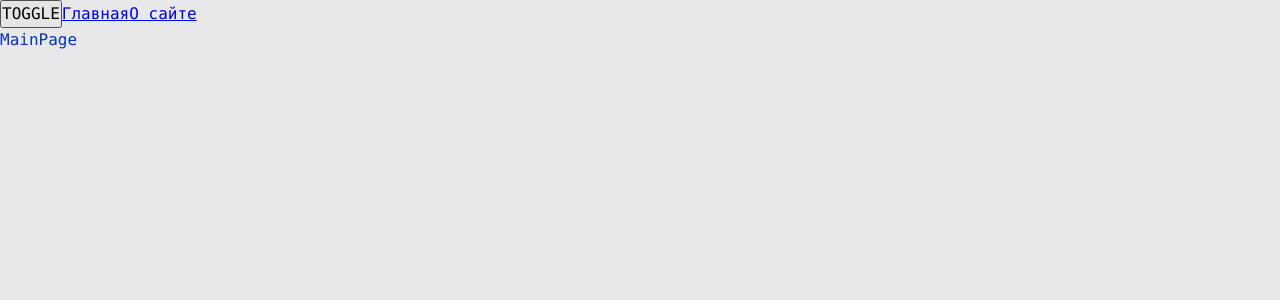
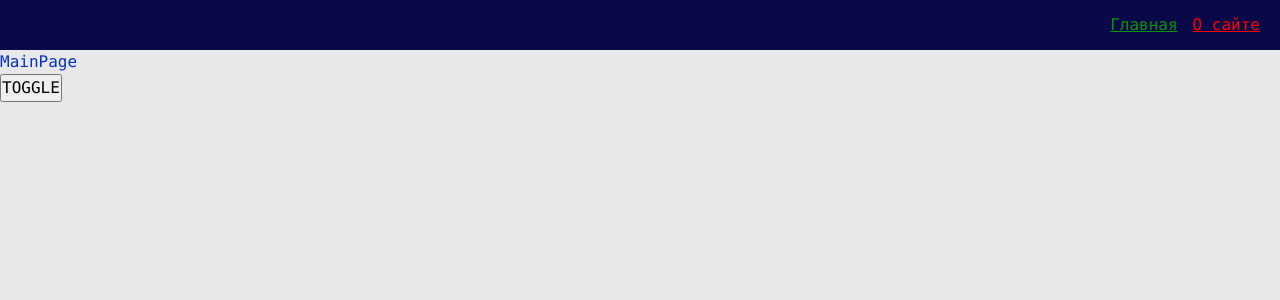
Before and after one commit to 1ike/ulbi-course, a React app: page / in a window 1280 px wide. Shown: the top 300 px of the page. Built offline with nearby package versions, Linux system fonts and the light colour scheme.

Commit message:
12: add Navbar and ui link component.

```diff
--- a/src/app/App.tsx
+++ b/src/app/App.tsx
@@ -1,9 +1,9 @@
 import React from 'react';
-import {Link} from 'react-router-dom';
 import './styles/index.scss';
 import {classNames} from "shared/lib/classNames/classNames";
 import {useTheme} from "app/providers/ThemeProvider";
 import {AppRouter} from "app/providers/router";
+import {Navbar} from "widgets/Navbar";
 
 
 const App = () => {
@@ -11,10 +11,9 @@
 
     return (
         <div className={classNames('app', {}, [theme])}>
+            <Navbar />
+            <AppRouter />
             <button onClick={toggleTheme}>TOGGLE</button>
-            <Link to={'/'}>Главная</Link>
-            <Link to={'/about'}>О сайте</Link>
-            <AppRouter />
         </div>
     );
 };
--- a/src/app/styles/themes/dark.scss
+++ b/src/app/styles/themes/dark.scss
@@ -1,6 +1,9 @@
 .app.dark {
     --bg-color: #090949;
+    --inverted-bg-color: #e8e8ea;
 
     --primary-color: #049604;
     --secondary-color: #04ff04;
+    --inveted-primary-color: #0232c2;
+    --inveted-secondary-color: #0449e0;
 }
--- a/src/app/styles/themes/normal.scss
+++ b/src/app/styles/themes/normal.scss
@@ -1,6 +1,9 @@
 :root {
     --bg-color: #e8e8ea;
+    --inverted-bg-color: #090949;
 
     --primary-color: #0232c2;
     --secondary-color: #0449e0;
+    --inverted-primary-color: #049604;
+    --inverted-secondary-color: #04ff04;
 }
--- a/src/app/styles/variables/global.scss
+++ b/src/app/styles/variables/global.scss
@@ -8,4 +8,7 @@
     --font-size-l: 24px;
     --font-line-l: 32px;
     --font-l: var(--font-size-l) / var(--font-line-l) var(--font-family-main);
+
+    // Размеры
+    --navbar-height: 50px;
 }
--- a/src/shared/lib/classNames/classNames.ts
+++ b/src/shared/lib/classNames/classNames.ts
@@ -1,10 +1,10 @@
 
 type Mods = Record<string, boolean | string>
 
-export function classNames(cls: string, mods: Mods, additional: string[]): string {
+export function classNames(cls: string, mods: Mods = {}, additional: string[] = []): string {
     return [
         cls,
-        ...additional,
+        ...additional.filter(Boolean),
         ...Object.entries(mods)
             .filter(([className, value]) => Boolean(value))
             .map(([className]) => className)
--- /dev/null
+++ b/src/shared/ui/AppLink/AppLink.module.scss
@@ -0,0 +1,15 @@
+.AppLink {
+    color: var(--primary-color);
+}
+
+.primary {
+    color: var(--primary-color);
+}
+
+.secondary {
+    color: var(--inverted-primary-color);
+}
+
+.red {
+   color: red;
+}
--- /dev/null
+++ b/src/shared/ui/AppLink/AppLink.tsx
@@ -0,0 +1,35 @@
+import { classNames } from 'shared/lib/classNames/classNames';
+import cls from './AppLink.module.scss';
+import {Link, LinkProps} from "react-router-dom";
+import {FC} from "react";
+
+export enum AppLinkTheme {
+    PRIMARY = 'primary',
+    SECONDARY = 'secondary',
+    RED = 'red',
+}
+
+interface AppLinkProps extends LinkProps {
+    className?: string;
+    theme?: AppLinkTheme;
+}
+
+export const AppLink: FC<AppLinkProps> = (props) => {
+    const {
+        to,
+        className,
+        children,
+        theme = AppLinkTheme.PRIMARY,
+        ...otherProps
+    } = props;
+
+    return (
+        <Link
+            to={to}
+            className={classNames(cls.AppLink, {[cls[theme]]: true}, [className])}
+            {...otherProps}
+        >
+            {children}
+        </Link>
+    );
+};
--- /dev/null
+++ b/src/widgets/Navbar/index.ts
@@ -0,0 +1,5 @@
+import {Navbar} from "./ui/Navbar";
+
+export {
+    Navbar,
+}
--- /dev/null
+++ b/src/widgets/Navbar/ui/Navbar.module.scss
@@ -0,0 +1,16 @@
+.navbar {
+    width: 100%;
+    height: var(--navbar-height);
+    background: var(--inverted-bg-color);
+    display: flex;
+    align-items: center;
+    padding: 20px;
+}
+
+.links {
+    margin-left: auto;
+}
+
+.mainLink {
+    margin-right: 15px;
+}
--- /dev/null
+++ b/src/widgets/Navbar/ui/Navbar.tsx
@@ -0,0 +1,23 @@
+import React from 'react';
+import {classNames} from "shared/lib/classNames/classNames";
+import cls from './Navbar.module.scss';
+import {AppLink, AppLinkTheme} from "shared/ui/AppLink/AppLink";
+
+interface NavbarProps {
+    className?: string;
+}
+
+export const Navbar = ({className}: NavbarProps) => {
+    return (
+        <div className={classNames (cls.navbar, {}, [className])}>
+            <div className={cls.links}>
+                <AppLink theme={AppLinkTheme.SECONDARY} to={'/'} className={cls.mainLink}>
+                    Главная
+                </AppLink>
+                <AppLink theme={AppLinkTheme.RED} to={'/about'}>
+                    О сайте
+                </AppLink>
+            </div>
+        </div>
+    );
+};
```
